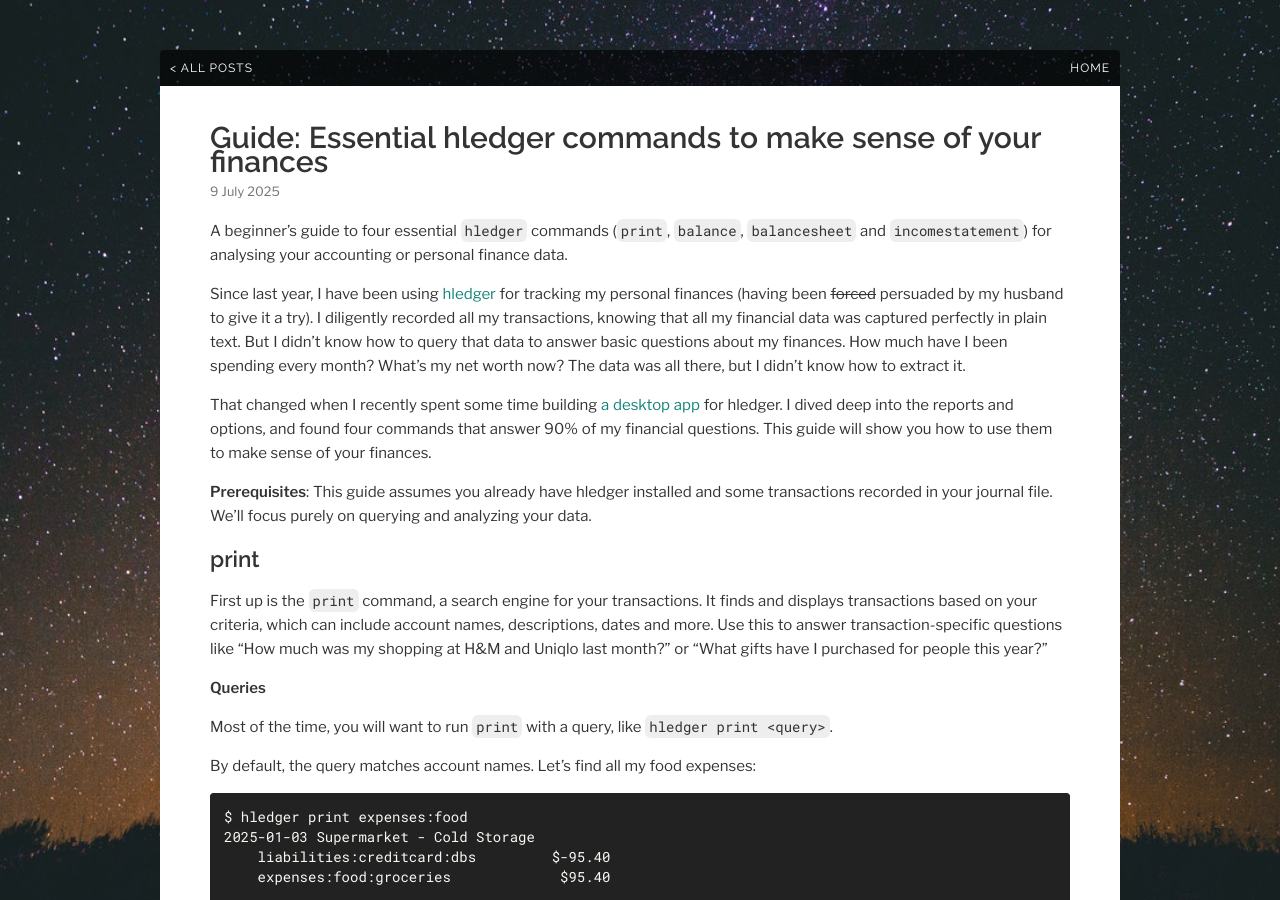
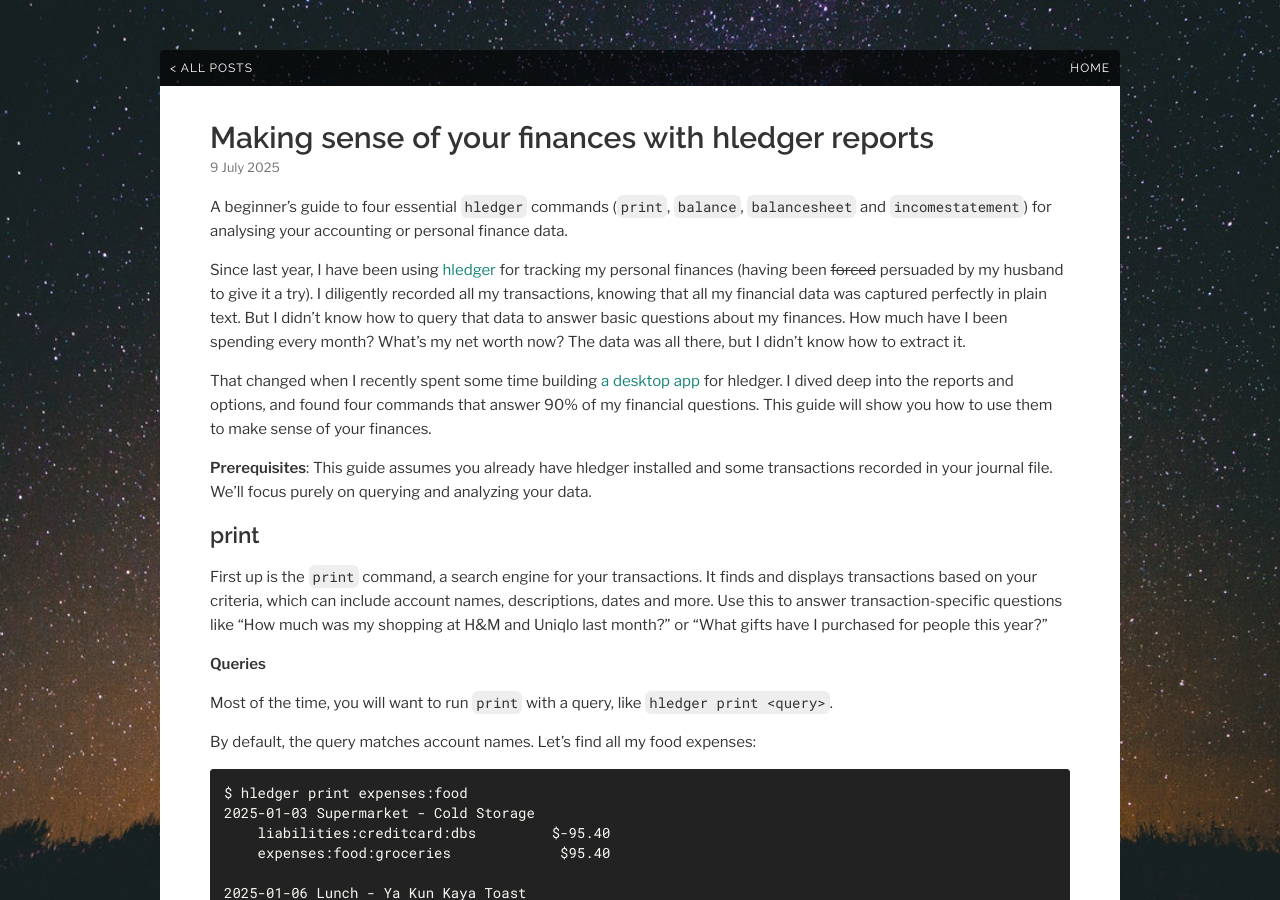
Before and after one commit to siyant/siyant.github.io, a Jekyll site: the page built from _posts/2025-07-09-hledger-commands.md, in a window 1280 px wide and 900 px high. Built offline with Jekyll 4.4.1, drawn with Linux system fonts in a browser that asks for light colours; nearby versions of some CDN libraries; comment, search, counter and statistics services are not loaded.

Commit message:
Improve hledger post title

```diff
--- a/_posts/2025-07-09-hledger-commands.md
+++ b/_posts/2025-07-09-hledger-commands.md
@@ -1,6 +1,6 @@
 ---
 layout: post
-title: "Guide: Essential hledger commands to make sense of your finances"
+title: "Making sense of your finances with hledger reports"
 ---
 
 A beginner's guide to four essential `hledger` commands (`print`, `balance`, `balancesheet` and `incomestatement`) for analysing your accounting or personal finance data.
```
